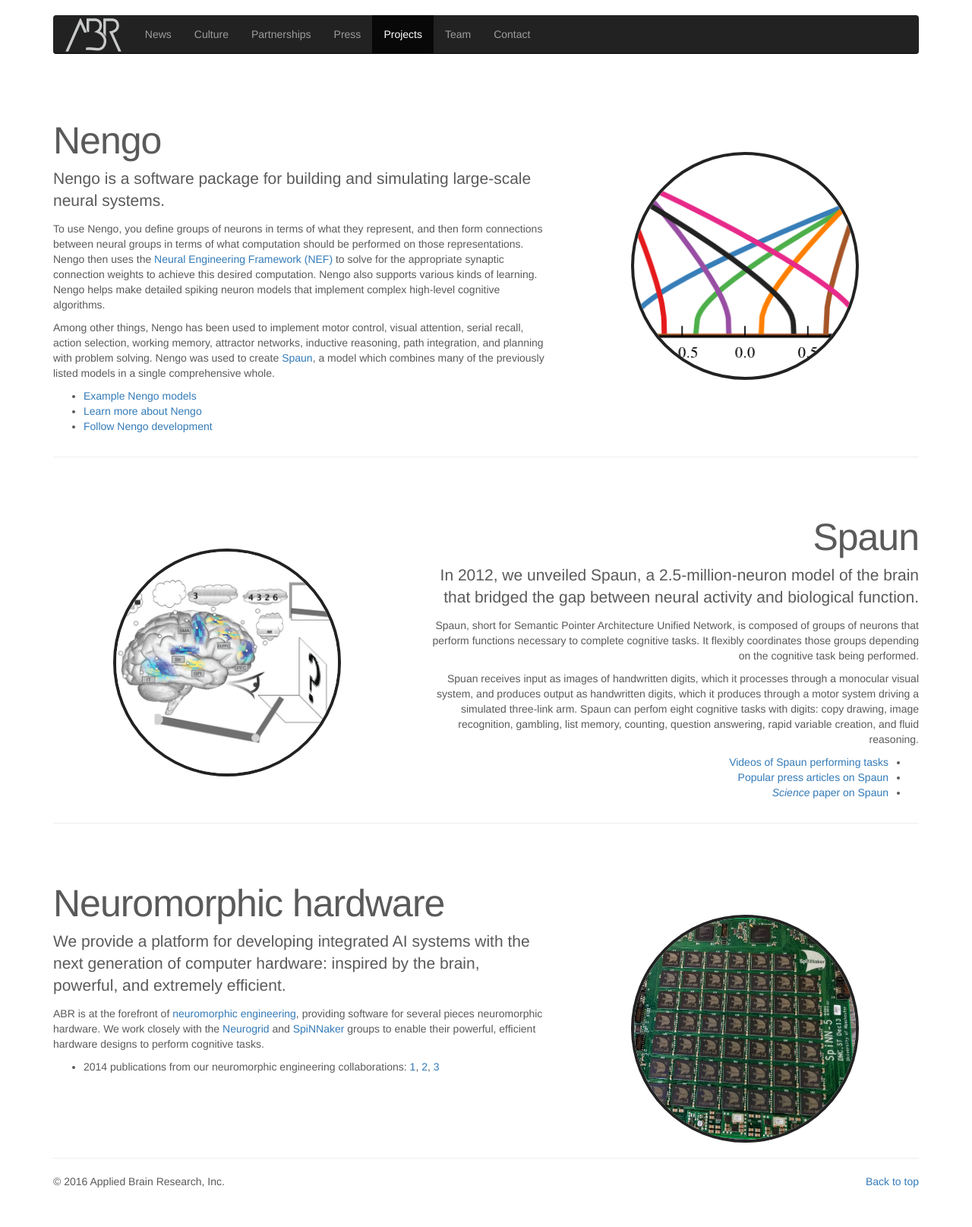
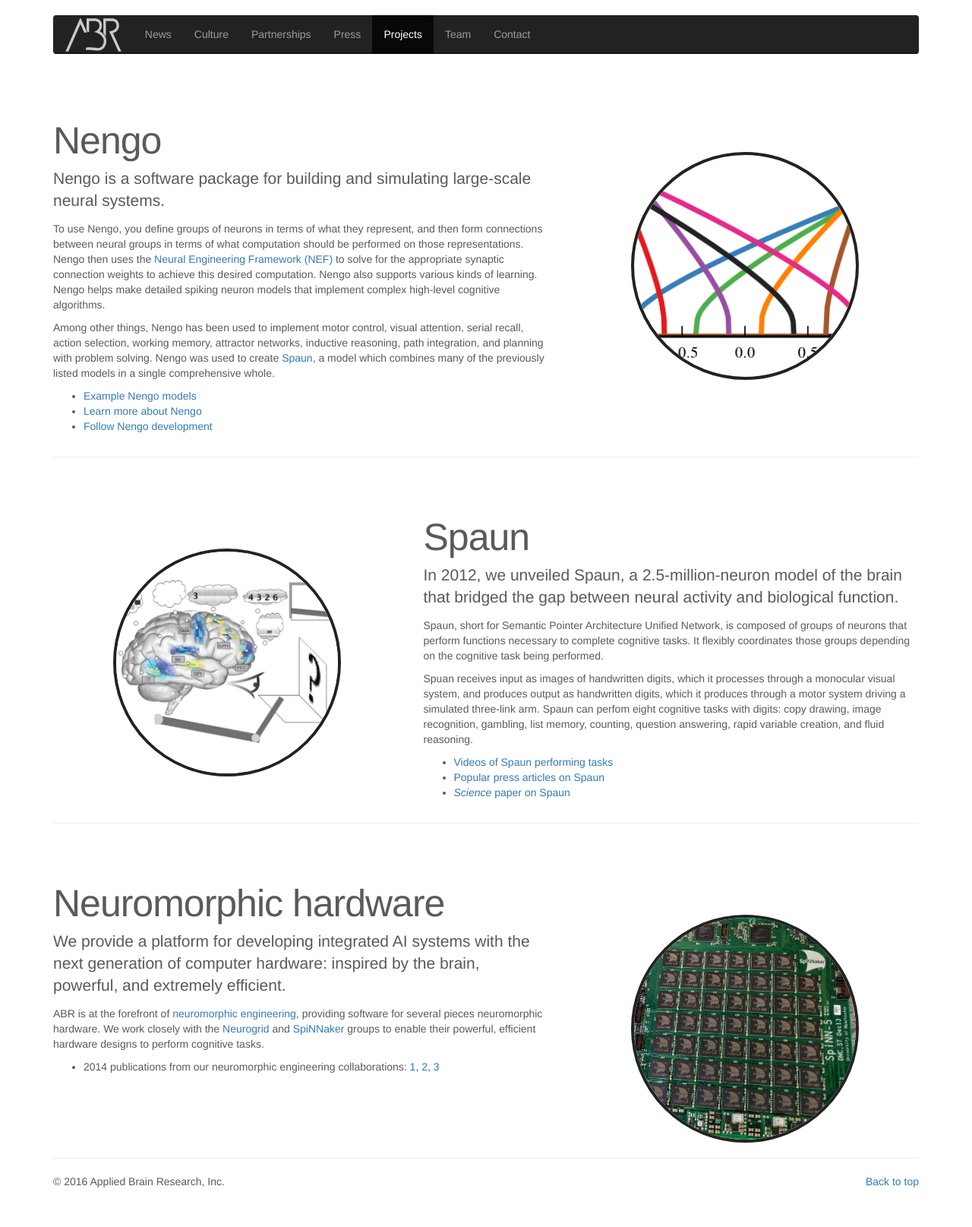
Before and after one commit to abr/abr.github.io, a Jekyll site: the page built from projects.html, in a window 1280 px wide. Shown: the whole page at 76% size. Built offline with Jekyll 4.4.1, drawn with Linux system fonts in a browser that asks for light colours; nearby versions of some CDN libraries.

Commit message:
Less weird formatting in projects page

```diff
--- a/_includes/css/projects.css
+++ b/_includes/css/projects.css
@@ -1,10 +1,5 @@
 hr.project-divider {
     margin: 20px 0;
-}
-
-.project:nth-of-type(even) ul,
-.project:nth-of-type(even) ol {
-    direction: rtl;
 }
 
 .project img {
--- a/projects.html
+++ b/projects.html
@@ -5,17 +5,16 @@ layout: default
   {% for project in site.projects %}
   {% capture evenodd %}{% cycle 'even', 'odd' %}{% endcapture %}
   <div class="row project" id="{{ project.title | slugify }}">
-    <div class="col-md-7{% if evenodd == 'odd' %} col-md-push-5 text-right{% endif %}">
+    <div class="col-md-7{% if evenodd == 'odd' %} col-md-push-5{% endif %}">
       <h2 class="project-heading">{{ project.title }}</h2>
       <div class="emphasize-first">
         {{ project.content }}
       </div>
     </div>
-    <div class="col-md-5 {% if evenodd == 'odd' %} col-md-pull-7{% endif %}">
+    <div class="col-md-5{% if evenodd == 'odd' %} col-md-pull-7{% endif %}">
       <img class="center-block img-circle img-bordered img-responsive" src="{{ site.baseurl }}/img/{{ project.img }}" alt="">
     </div>
   </div>
-
   {% if forloop.last == false %}
   <hr class="project-divider">
   {% endif %}
```
